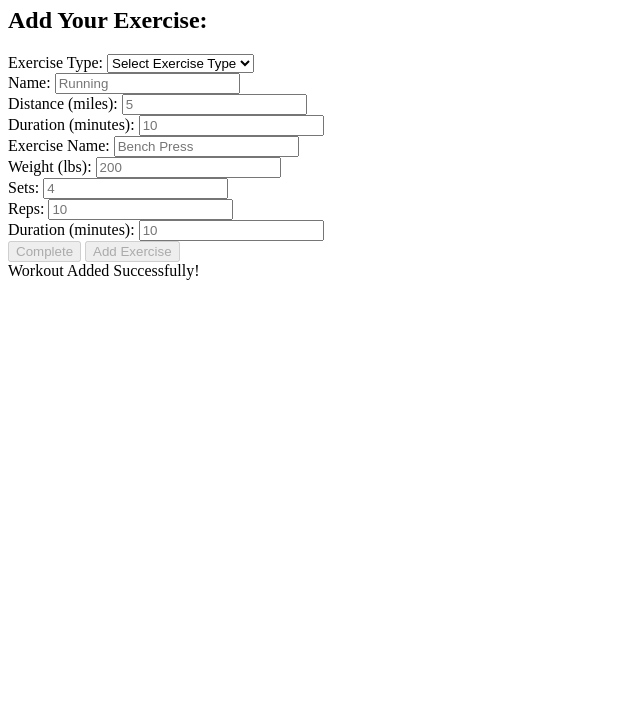
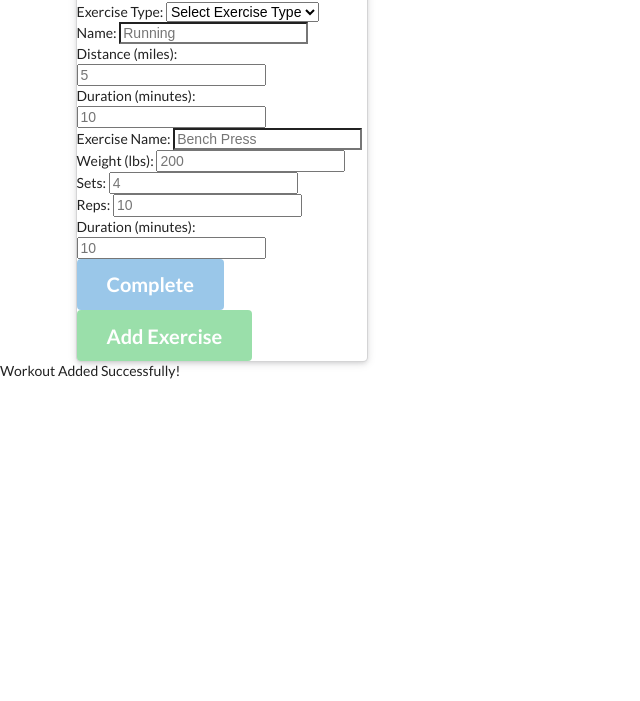
Before and after one commit to beandrea/fitnessbrain, a website: page public/exercise.html in a window 1280 px wide. Shown: the part 99-800 px from the top of the page, without its empty margins (0-640 px from the left). Drawn offline with nearby package versions, Linux system fonts and the light colour scheme; no server answers.

Commit message:
stylesheet links

```diff
--- a/public/exercise.html
+++ b/public/exercise.html
@@ -5,6 +5,8 @@
     <meta charset="UTF-8">
     <meta http-equiv="X-UA-Compatible" content="IE=edge">
     <meta name="viewport" content="width=device-width, initial-scale=1.0">
+    <link rel="stylesheet" href="https://cdnjs.cloudflare.com/ajax/libs/semantic-ui/2.4.1/semantic.min.css"/>
+    <link rel="stylesheet" href="./style.css"/>
     <title>FitBrain</title>
 </head>
 
--- a/public/index.html
+++ b/public/index.html
@@ -6,6 +6,8 @@
     <meta http-equiv="X-UA-Compatible" content="IE=edge">
     <meta name="viewport" content="width=device-width, initial-scale=1.0">
     <title>FitBrain</title>
+    <link rel="stylesheet" href="https://cdnjs.cloudflare.com/ajax/libs/semantic-ui/2.4.1/semantic.min.css"/>
+    <link rel="stylesheet" href="./style.css"/>
 </head>
 
 <body>
```
Also changed, not shown: public/stats.html (+2 -0 lines).
